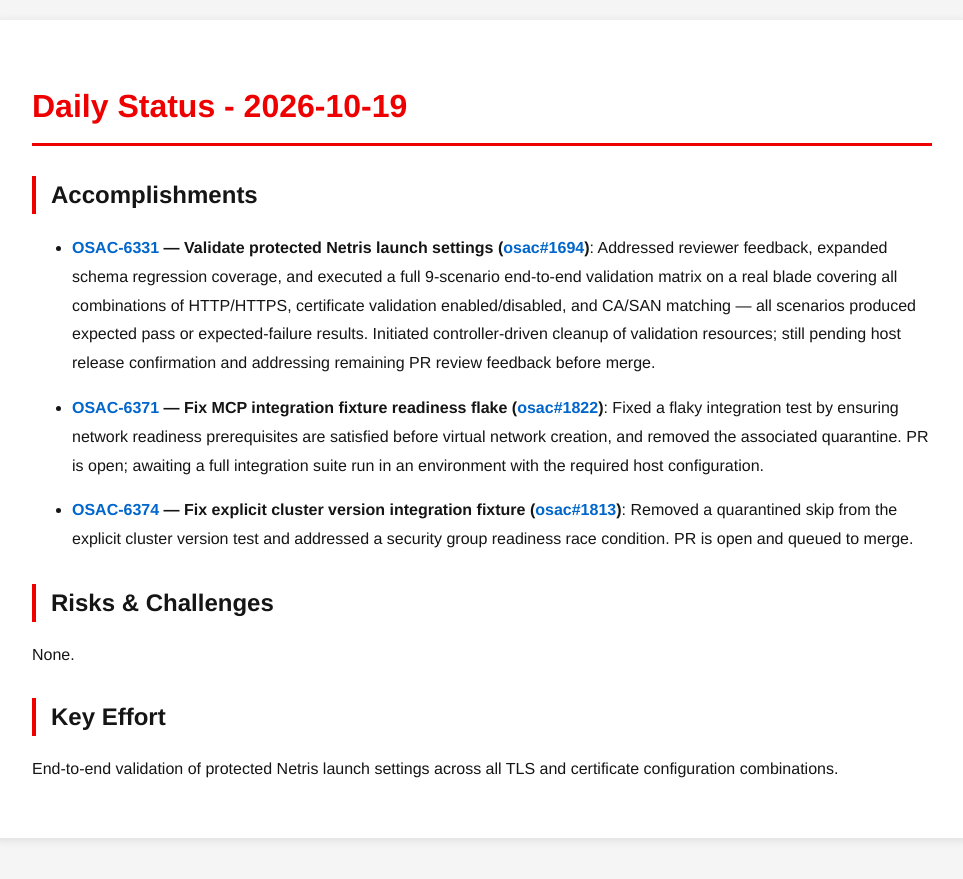
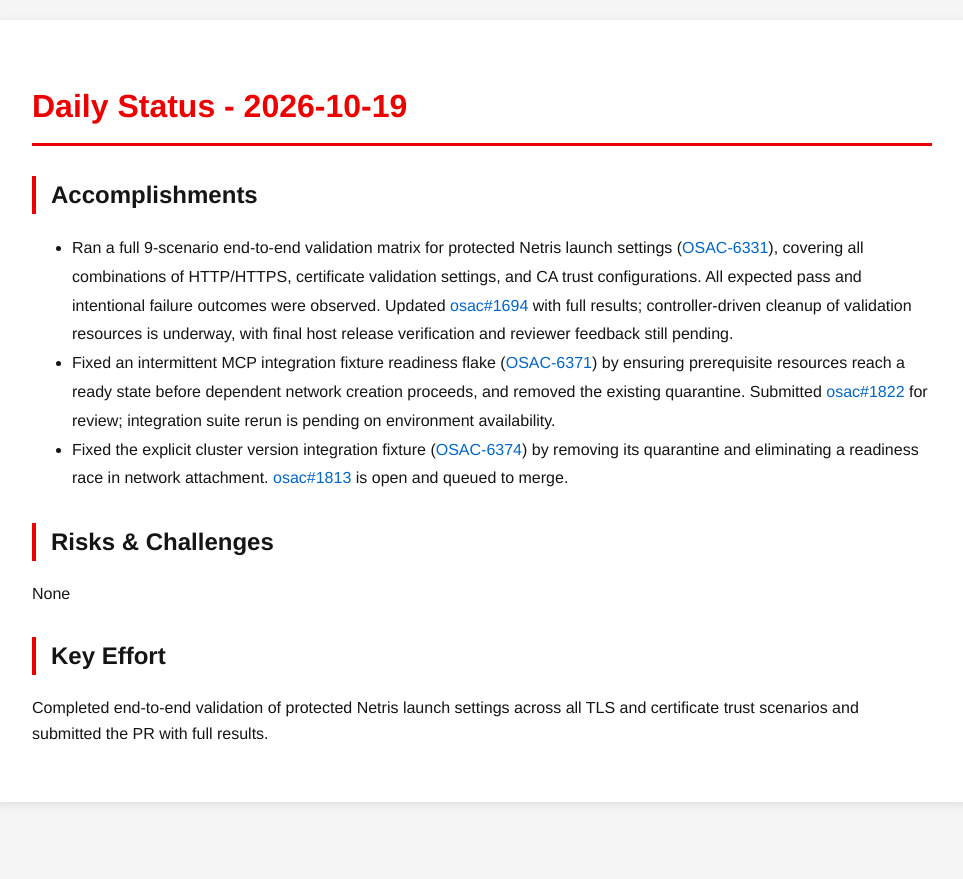
Before and after one commit to tzvatot/daily-status, a Jekyll site: the page built from 2026-10-19.md, in a window 1280 px wide. Shown: the top 879 px of the page, without its empty margins (158-1121 px from the left). Built offline with Jekyll 4.4.1, drawn with Linux system fonts in a browser that asks for light colours.

Commit message:
Daily status update - 2026-10-19

```diff
--- a/2026-10-19.md
+++ b/2026-10-19.md
@@ -7,14 +7,12 @@
 # Daily Status - 2026-10-19
 
 ## Accomplishments
-- **[OSAC-6331](https://redhat.atlassian.net/browse/OSAC-6331) — Validate protected Netris launch settings ([osac#1694](https://github.com/osac-project/osac/pull/1694))**: Addressed reviewer feedback, expanded schema regression coverage, and executed a full 9-scenario end-to-end validation matrix on a real blade covering all combinations of HTTP/HTTPS, certificate validation enabled/disabled, and CA/SAN matching — all scenarios produced expected pass or expected-failure results. Initiated controller-driven cleanup of validation resources; still pending host release confirmation and addressing remaining PR review feedback before merge.
-
-- **[OSAC-6371](https://redhat.atlassian.net/browse/OSAC-6371) — Fix MCP integration fixture readiness flake ([osac#1822](https://github.com/osac-project/osac/pull/1822))**: Fixed a flaky integration test by ensuring network readiness prerequisites are satisfied before virtual network creation, and removed the associated quarantine. PR is open; awaiting a full integration suite run in an environment with the required host configuration.
-
-- **[OSAC-6374](https://redhat.atlassian.net/browse/OSAC-6374) — Fix explicit cluster version integration fixture ([osac#1813](https://github.com/osac-project/osac/pull/1813))**: Removed a quarantined skip from the explicit cluster version test and addressed a security group readiness race condition. PR is open and queued to merge.
+- Ran a full 9-scenario end-to-end validation matrix for protected Netris launch settings ([OSAC-6331](https://redhat.atlassian.net/browse/OSAC-6331)), covering all combinations of HTTP/HTTPS, certificate validation settings, and CA trust configurations. All expected pass and intentional failure outcomes were observed. Updated [osac#1694](https://github.com/osac-project/osac/pull/1694) with full results; controller-driven cleanup of validation resources is underway, with final host release verification and reviewer feedback still pending.
+- Fixed an intermittent MCP integration fixture readiness flake ([OSAC-6371](https://redhat.atlassian.net/browse/OSAC-6371)) by ensuring prerequisite resources reach a ready state before dependent network creation proceeds, and removed the existing quarantine. Submitted [osac#1822](https://github.com/osac-project/osac/pull/1822) for review; integration suite rerun is pending on environment availability.
+- Fixed the explicit cluster version integration fixture ([OSAC-6374](https://redhat.atlassian.net/browse/OSAC-6374)) by removing its quarantine and eliminating a readiness race in network attachment. [osac#1813](https://github.com/osac-project/osac/pull/1813) is open and queued to merge.
 
 ## Risks & Challenges
-None.
+None
 
 ## Key Effort
-End-to-end validation of protected Netris launch settings across all TLS and certificate configuration combinations.
+Completed end-to-end validation of protected Netris launch settings across all TLS and certificate trust scenarios and submitted the PR with full results.
```
